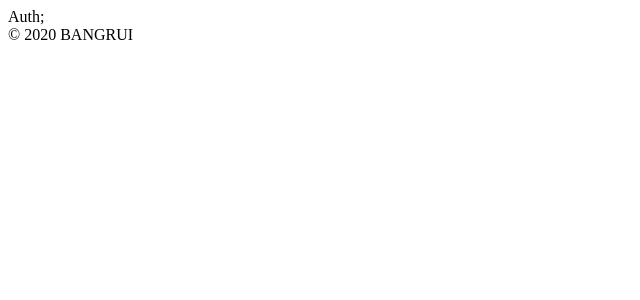
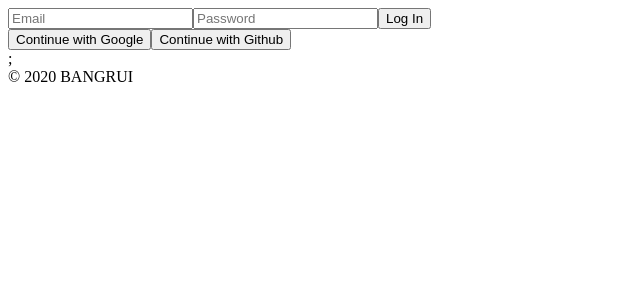
Before and after one commit to kbu715/2nd_project, a React (Create React App) app: page /#/ in a window 1280 px wide. Shown: the top 300 px of the page, without its empty margins (0-640 px from the left). Built offline with nearby package versions, Linux system fonts and the light colour scheme; no server answers.

Commit message:
login form

```diff
--- a/src/index.js
+++ b/src/index.js
@@ -1,8 +1,5 @@
 import React from "react";
 import ReactDOM from "react-dom";
 import App from "components/App";
-import { authService } from "fbase";
-
-console.log(authService);
 
 ReactDOM.render(<App />, document.getElementById("root"));
--- a/src/routes/Auth.js
+++ b/src/routes/Auth.js
@@ -1,4 +1,46 @@
-import React from "react";
+import React, { useState } from "react";
 
-const Auth = () => <span>Auth</span>;
+const Auth = () => {
+  const [email, setEmail] = useState("");
+  const [password, setPassword] = useState("");
+  const onChange = (event) => {
+      const { target: { name, value } } = event;
+
+      if(name === 'email') {
+          setEmail(value);
+      } else if(name === 'password') {
+          setPassword(value);
+      }
+  };
+  const onSubmit = (event) => {
+    event.preventDefault();
+  };
+  return (
+    <div>
+      <form onSubmit={onSubmit}>
+        <input
+          type="text"
+          name="email"
+          placeholder="Email"
+          required
+          value={email}
+          onChange={onChange}
+        />
+        <input
+          type="password"
+          name="password"
+          placeholder="Password"
+          required
+          value={password}
+          onChange={onChange}
+        />
+        <input type="submit" value="Log In" />
+      </form>
+      <div>
+        <button>Continue with Google</button>
+        <button>Continue with Github</button>
+      </div>
+    </div>
+  );
+};
 export default Auth;
--- a/src/routes/EditProfile.js
+++ b/src/routes/EditProfile.js
@@ -1,3 +1,4 @@
 import React from "react";
 
-export default () => <span>EditProfile</span>;
+const EditProfile = () => <span>EditProfile</span>;
+export default EditProfile;
--- a/src/routes/Profile.js
+++ b/src/routes/Profile.js
@@ -1,3 +1,4 @@
 import React from "react";
 
-export default () => <span>Profile</span>;
+const Profile = () => <span>Profile</span>;
+export default Profile;
```
